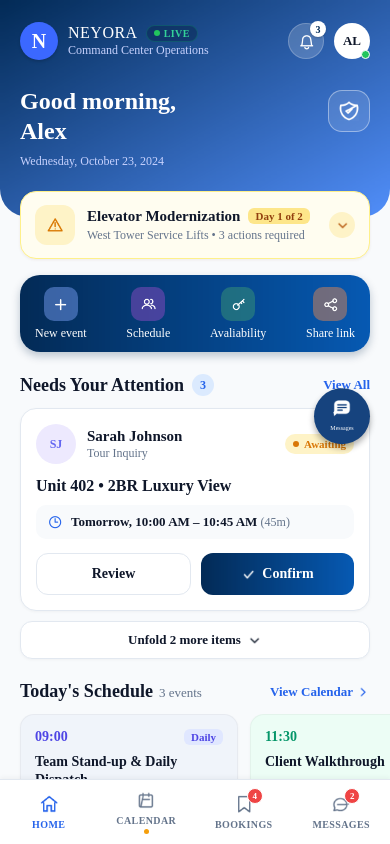
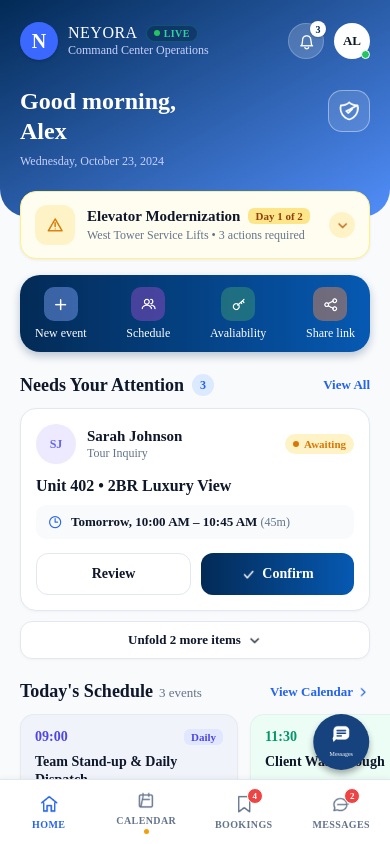
Before and after one commit to devwebknots/Neyora--Mobile, a React Native app: screen /Home in a window 390 px wide. Built offline with nearby package versions, Linux system fonts and the light colour scheme.

Commit message:
change: floating icon initial positon changed

```diff
--- a/src/features/home/components/DraggableFloatingButton.tsx
+++ b/src/features/home/components/DraggableFloatingButton.tsx
@@ -28,19 +28,29 @@ const BUTTON_SIZE = moderateScale(56);
 
 export const DraggableFloatingButton: React.FC<DraggableFloatingButtonProps> = ({
   onPress,
+  initialBottomOffset,
+  initialRightOffset,
 }) => {
   const insets = useSafeAreaInsets();
   const { width: screenWidth, height: screenHeight } = Dimensions.get('window');
 
+  // Approximate height of BottomNavBar including safe area padding
+  const navBarHeight = moderateScale(54) + Math.max(insets.bottom, moderateScale(10));
+
   // Boundaries to keep the button within screen and above navigation bar
-  const minX = 12;
-  const maxX = screenWidth - BUTTON_SIZE - 12;
-  const minY = Math.max(insets.top, 24) + 10;
-  const maxY = screenHeight - Math.max(insets.bottom, 16) - 78;
+  const minX = moderateScale(12);
+  const maxX = screenWidth - BUTTON_SIZE - moderateScale(12);
+  const minY = Math.max(insets.top, 24) + moderateScale(10);
+  const maxY = screenHeight - navBarHeight - BUTTON_SIZE - moderateScale(4);
 
-  // Default initial position on right side near Schedule section (matching Figma)
-  const defaultX = screenWidth - BUTTON_SIZE - 20;
-  const defaultY = Math.min(screenHeight * 0.46, maxY);
+  // Default initial position on right end directly above the MESSAGES tab icon
+  const defaultX = initialRightOffset != null
+    ? screenWidth - BUTTON_SIZE - initialRightOffset
+    : Math.min(maxX, Math.max(minX, (screenWidth * 0.875) - (BUTTON_SIZE / 2)));
+
+  const defaultY = initialBottomOffset != null
+    ? screenHeight - initialBottomOffset - BUTTON_SIZE
+    : screenHeight - navBarHeight - BUTTON_SIZE - moderateScale(10);
 
   const pan = useRef(new Animated.ValueXY({ x: defaultX, y: defaultY })).current;
   const scale = useRef(new Animated.Value(1)).current;
```
Also changed, not shown: src/components/icons/index.tsx (+1 -1 lines).
